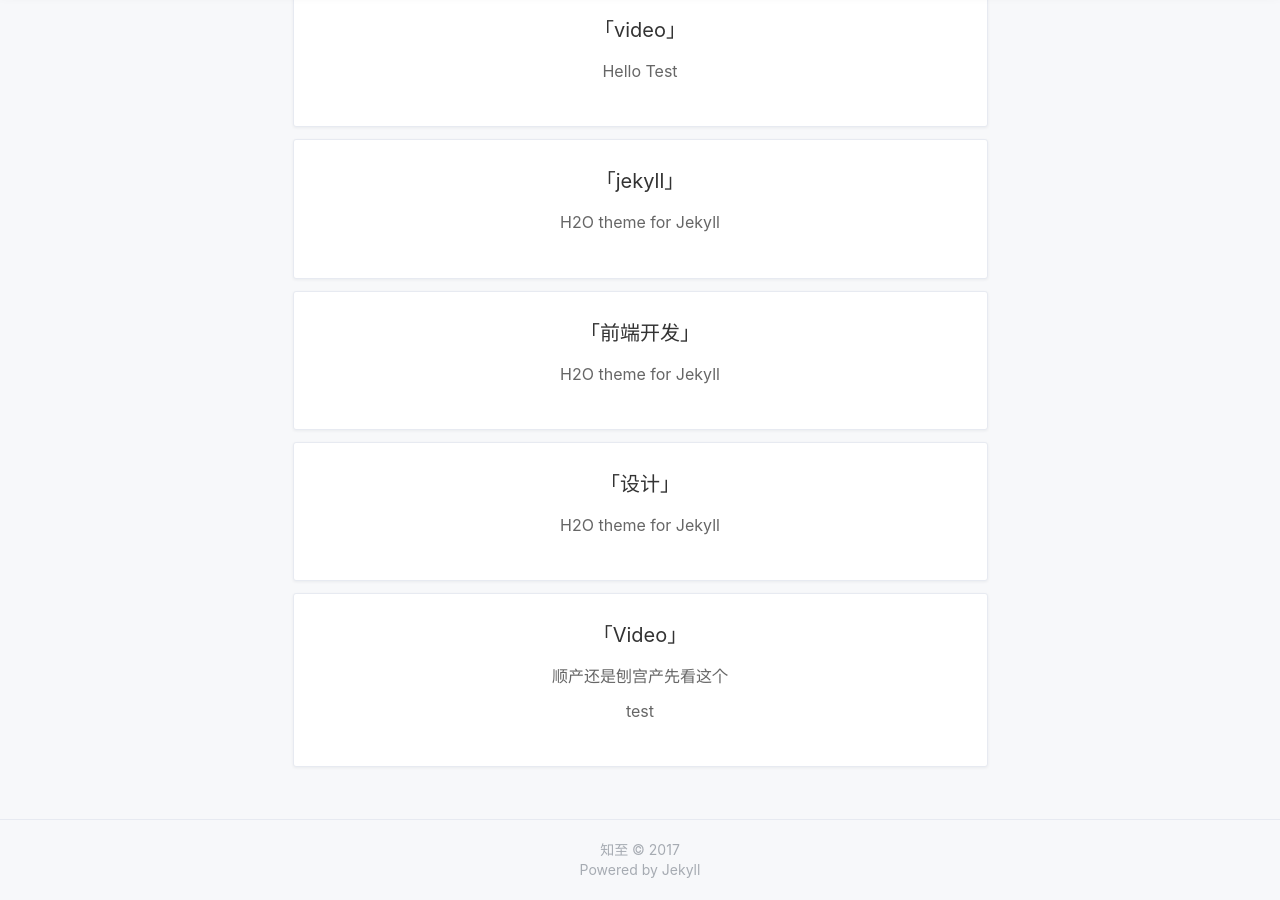
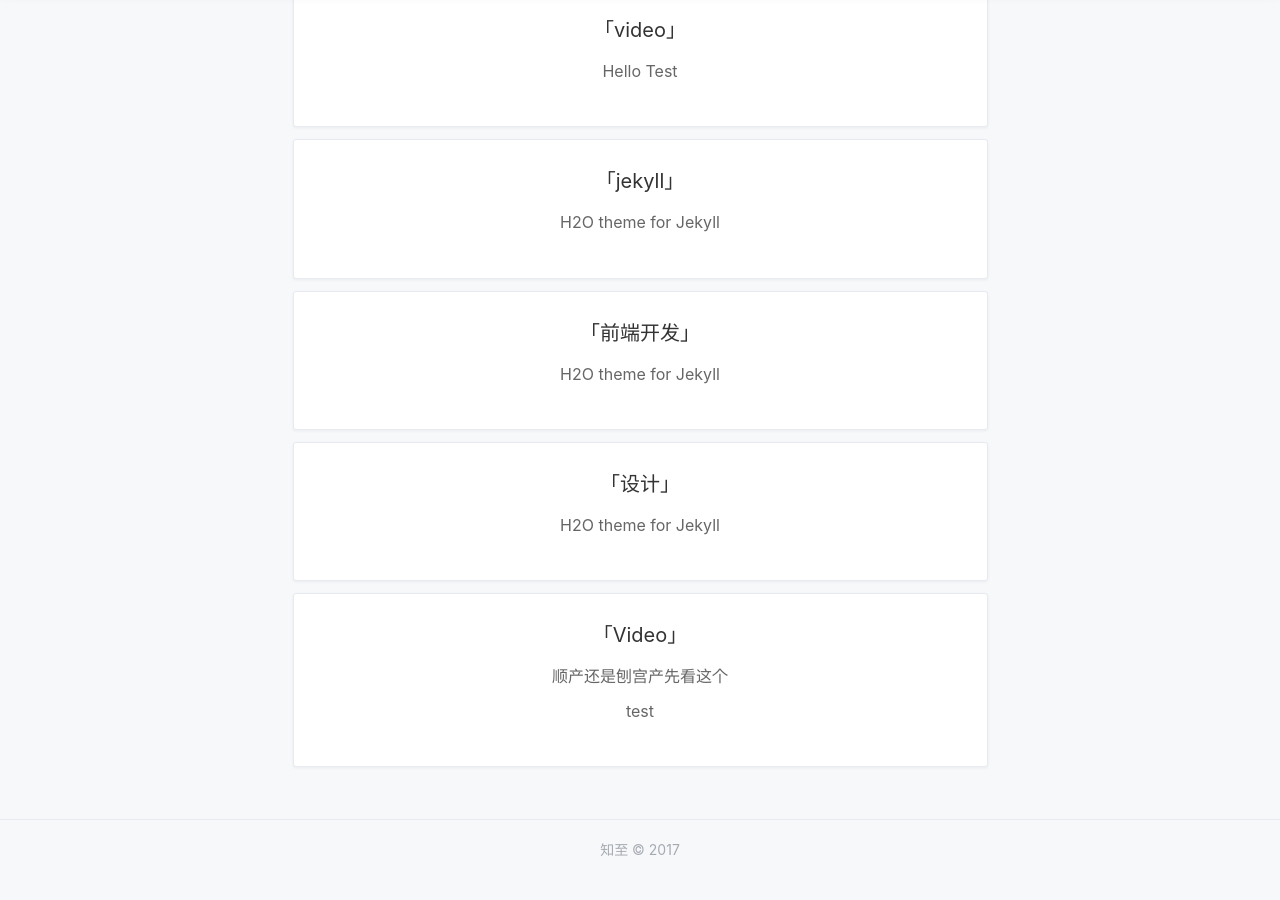
Before and after one commit to tsuibin/tsuibin.github.io, a Jekyll site: the page built from tags.html, in a window 1280 px wide and 900 px high, scrolled down 675 px. Built offline with Jekyll 4.4.1, drawn with Linux system fonts in a browser that asks for light colours; nearby versions of some CDN libraries; a style sheet for code colours, icons or effects is not loaded.

Commit message:
Update footer.html

```diff
--- a/_includes/footer.html
+++ b/_includes/footer.html
@@ -1,4 +1,3 @@
 <footer class="g-footer">
     <section>{{ site.title }} © {{ site.time | date: '%Y' }}</section>
-    <section>Powered by <a href="//jekyllrb.com">Jekyll</a></section>
 </footer>
```
